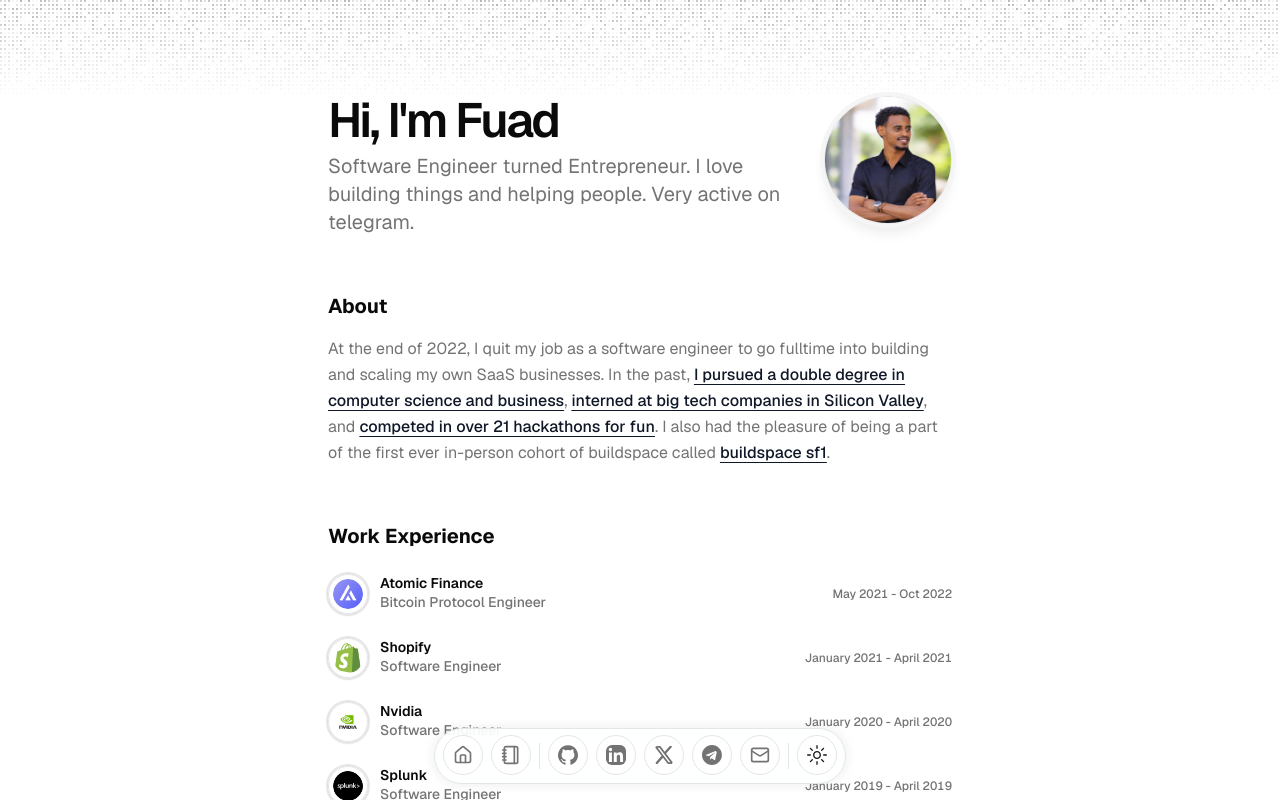
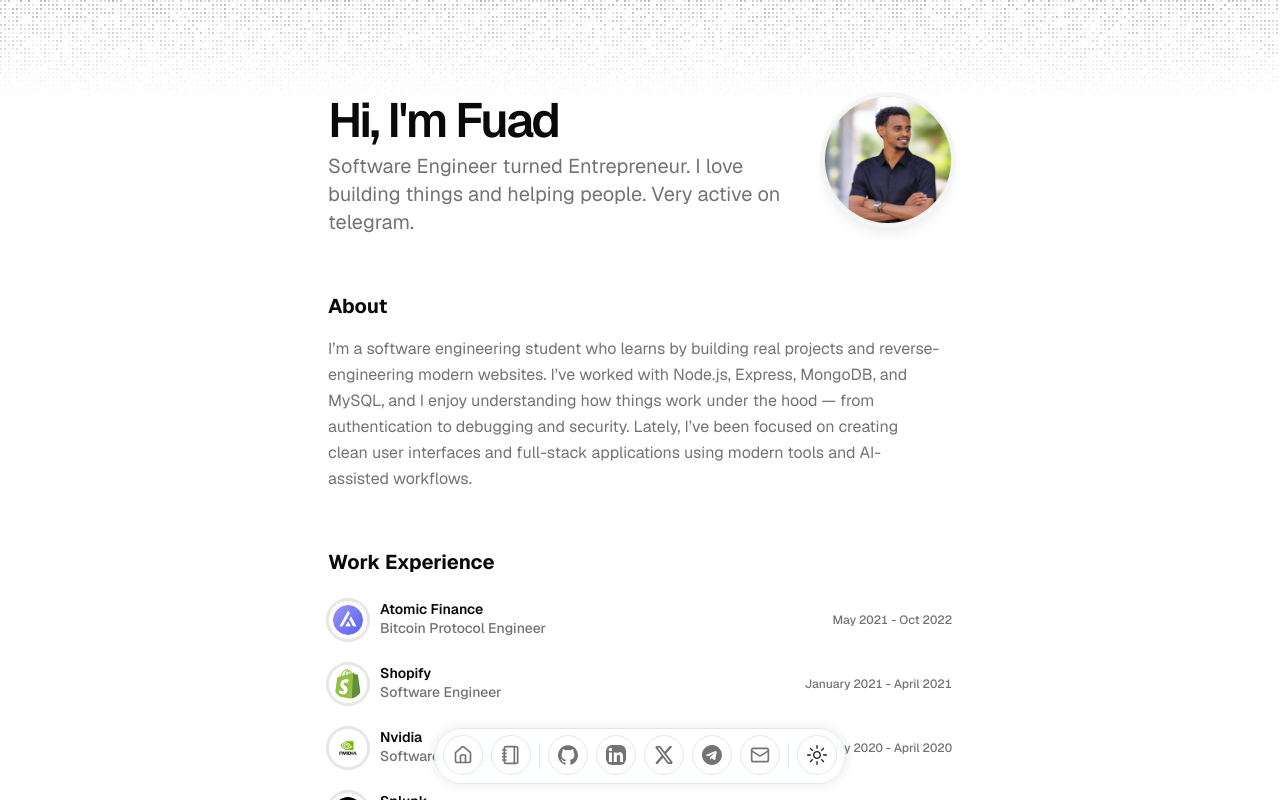
Before and after one commit to fuad-266/new-porfolio, a Next.js app: page / in a window 1280 px wide. Shown: the top 800 px of the page. Built offline with nearby package versions, Linux system fonts and the light colour scheme.

Commit message:
feat: add initial portfolio resume data structure.

```diff
--- a/src/data/resume.tsx
+++ b/src/data/resume.tsx
@@ -21,7 +21,7 @@ export const DATA = {
   description:
     "Software Engineer turned Entrepreneur. I love building things and helping people. Very active on telegram.",
   summary:
-    "At the end of 2022, I quit my job as a software engineer to go fulltime into building and scaling my own SaaS businesses. In the past, [I pursued a double degree in computer science and business](/#education), [interned at big tech companies in Silicon Valley](https://www.youtube.com/watch?v=d-LJ2e5qKdE), and [competed in over 21 hackathons for fun](/#hackathons). I also had the pleasure of being a part of the first ever in-person cohort of buildspace called [buildspace sf1](https://buildspace.so/sf1).",
+    "I’m a software engineering student who learns by building real projects and reverse-engineering modern websites. I’ve worked with Node.js, Express, MongoDB, and MySQL, and I enjoy understanding how things work under the hood — from authentication to debugging and security. Lately, I’ve been focused on creating clean user interfaces and full-stack applications using modern tools and AI-assisted workflows.",
   avatarUrl: "/me.png",
   skills: [
     { name: "React", icon: ReactLight },
```
